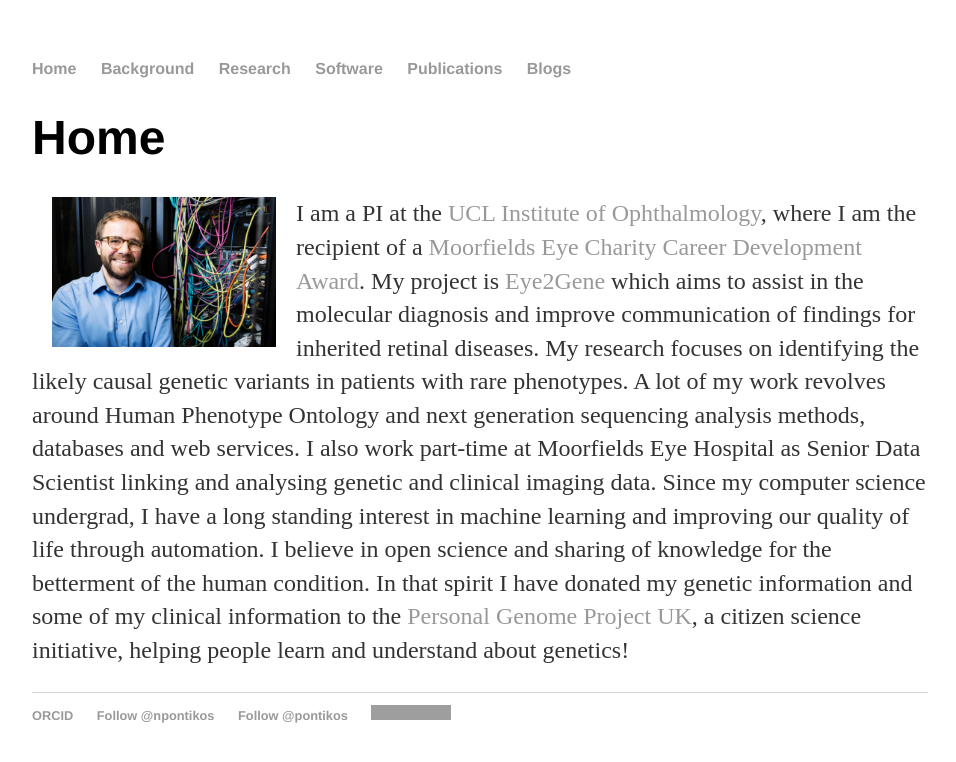
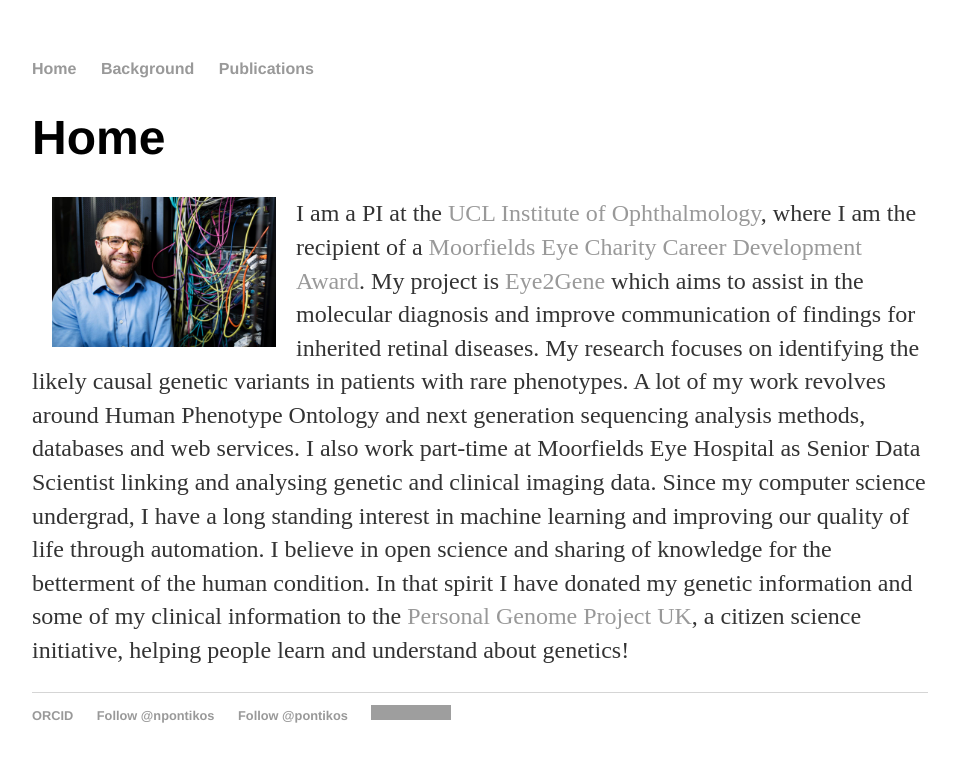
Before and after one commit to pontikos/pontikos.github.io, a Jekyll site: the page built from index.html, in a window 1280 px wide. Shown: the top 762 px of the page, without its empty margins (160-1116 px from the left). Built offline with Jekyll 4.4.1, drawn with Linux system fonts in a browser that asks for light colours; comment, search, counter and statistics services are not loaded; grey boxes are pictures that could not be loaded.

Commit message:
Update default.html

```diff
--- a/_layouts/default.html
+++ b/_layouts/default.html
@@ -29,10 +29,10 @@
 <ul>
 <li><a href="/">Home</a></li>
 <li><a href="/Background">Background</a></li>
-<li><a href="/Research">Research</a></li>
-<li><a href="/Software">Software</a></li>
+<!-- <li><a href="/Research">Research</a></li> -->
+<!-- <li><a href="/Software">Software</a></li> -->
 <li><a href="/Publications">Publications</a></li>
-<li><a href="/Blogs">Blogs</a></li>
+<!-- <li><a href="/Blogs">Blogs</a></li> -->
 </ul>
 </nav>
 <div class="container">
```
